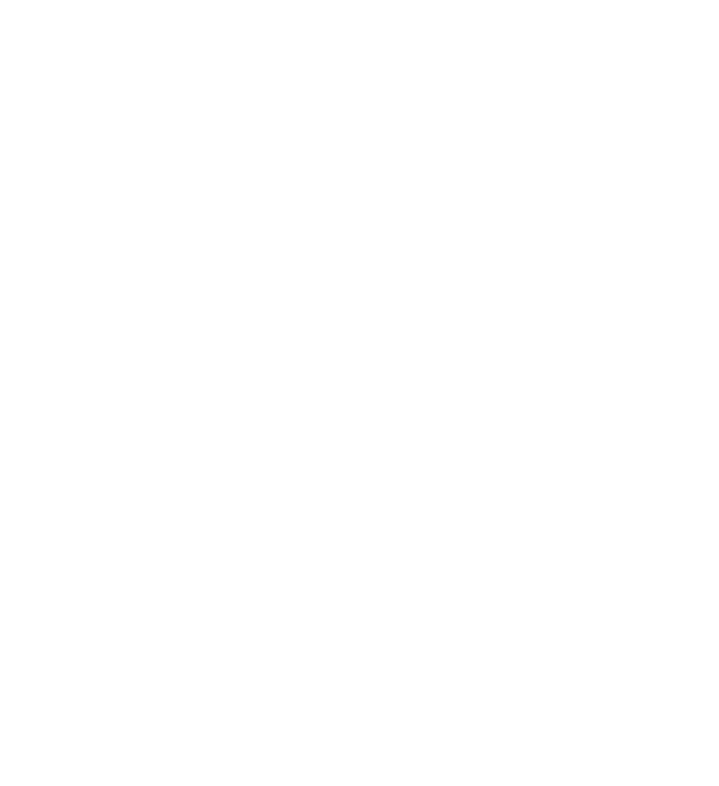
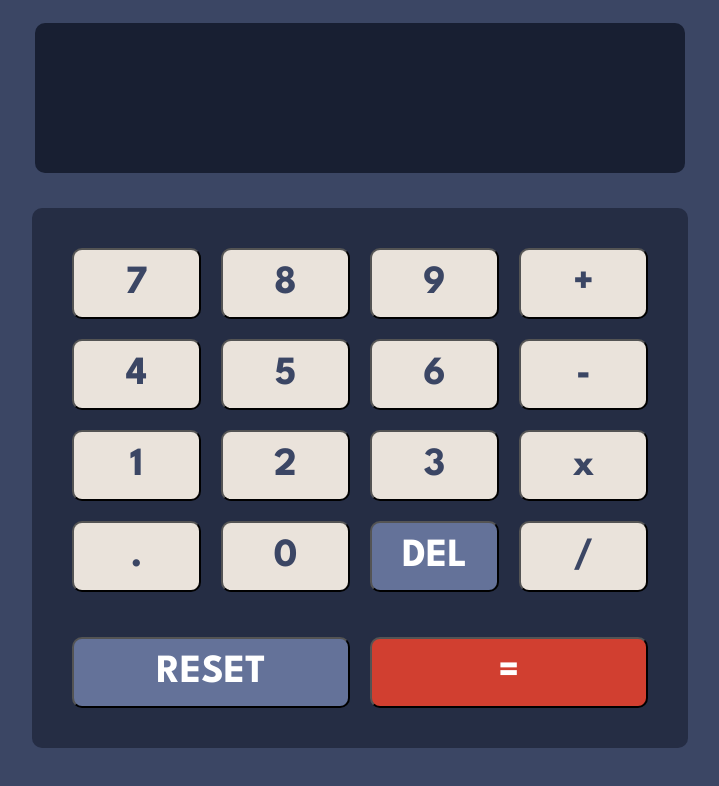
Before and after one commit to YoussefEltalyawy/calculator, a plain HTML site: page index.html in a window 1280 px wide. Shown: the whole page, without its empty margins (280-999 px from the left). Drawn offline with Linux system fonts and the light colour scheme.

Commit message:
Created a basic HTML calculator with buttons for each digit, each of the above functions and an Equals key

```diff
--- a/index.html
+++ b/index.html
@@ -1,13 +1,46 @@
 <!DOCTYPE html>
 <html lang="en">
   <head>
-  <meta charset="UTF-8">
-  <meta http-equiv="X-UA-Compatible" content="IE=edge">
-  <meta name="viewport" content="width=device-width, initial-scale=1.0">
+    <meta charset="UTF-8" />
+    <meta http-equiv="X-UA-Compatible" content="IE=edge" />
+    <meta name="viewport" content="width=device-width, initial-scale=1.0" />
     <title>Calculator</title>
     <script src="script.js"></script>
+    <link rel="stylesheet" href="style.css" />
+    <link rel="preconnect" href="https://fonts.googleapis.com" />
+    <link rel="preconnect" href="https://fonts.gstatic.com" crossorigin />
+    <link
+      href="https://fonts.googleapis.com/css2?family=League+Spartan:wght@400;500;600;700;800;900&display=swap"
+      rel="stylesheet"
+    />
   </head>
   <body>
-
+    <main class="calculator-container">
+      <div class="calculator-display"></div>
+      <div class="calculator-body">
+        <div class="calculator-buttons">
+          <button>7</button>
+          <button>8</button>
+          <button>9</button>
+          <button>+</button>
+          <button>4</button>
+          <button>5</button>
+          <button>6</button>
+          <button>-</button>
+          <button>1</button>
+          <button>2</button>
+          <button>3</button>
+          <button>x</button>
+          <button>.</button>
+          <button>0</button>
+          <button id="clear">DEL</button>
+          <button>/</button>
+        </div>
+        <div class="bottom-row">
+          <button id="clear">RESET</button>
+          <button id="equal">=</button>
+        </div>
+      </div>
+    </main>
   </body>
 </html>
--- a/script.js
+++ b/script.js
@@ -1,23 +1,36 @@
-function add(firstInt, secondInt) {
-  return firstInt + secondInt;
+let firstNumber;
+let operator;
+let secondNumber;
+
+function add(firstNumber, secondNumber) {
+  return firstNumber + secondNumber;
 }
 
-console.log(add(1,2)) //Now we have the fist function which is the add expected: 3
-
-function subtract(firstInt, secondInt) {
-  return firstInt - secondInt;
+function subtract(firstNumber, secondNumber) {
+  return firstNumber - secondNumber;
 }
 
-console.log(subtract(2,1)); // the subtract function works expected: 1
-
-function multiply(firstInt, secondInt) {
-  return firstInt * secondInt
+function multiply(firstNumber, secondNumber) {
+  return firstNumber * secondNumber;
 }
 
-console.log(multiply(5,2)); // the multiply function works expected: 10
-
-function divide(firstInt, secondInt) {
-  return firstInt / secondInt
+function divide(firstNumber, secondNumber) {
+  return firstNumber / secondNumber;
 }
 
-console.log(divide(4,2)); // the divide function works expected: 2
+function operate(firstNumber, secondNumber, operator) {
+  switch (operator) {
+    case "add":
+      return add(firstNumber, secondNumber);
+    case "subtract":
+      return subtract(firstNumber, secondNumber);
+    case "multiply":
+      return multiply(firstNumber, secondNumber);
+    case "divide":
+      return divide(firstNumber, secondNumber);
+  }
+}
+
+//Testing the operate function
+
+console.log(operate(4, 2, "divide")); // result shoud be 8
--- a/style.css
+++ b/style.css
@@ -0,0 +1,70 @@
+* {
+  margin: 0;
+  padding: 0;
+}
+
+body {
+  background-color: #3b4664;
+  font-family: 'League Spartan', sans-serif;
+  font-weight: 700;
+}
+
+.calculator-container {
+  display: flex;
+  flex-direction: column;
+  align-items: center;
+  justify-content: center;
+  height: 75vh;
+  margin-top: 85px;
+}
+
+.calculator-display {
+  background-color: #181f32;
+  color: white;
+  margin-bottom: 35px;
+  padding: 75px 35px ;
+  width: 580px;
+  border-radius: 10px;
+}
+
+.calculator-body {
+  display: grid;
+  background-color: #252d44;
+  align-items: center;
+  justify-content: center;
+  padding: 30px;
+  border-radius: 10px;
+}
+
+.calculator-buttons {
+  display: grid;
+  grid-template-columns: repeat(4, 1fr);
+  margin-bottom: 25px;
+}
+
+.bottom-row {
+  display: grid;
+  grid-template-columns: 1fr 1fr;
+}
+
+button {
+  background-color: #eae3db;
+  color: #3b4664;
+  margin: 10px;
+  text-align: center;
+  padding: 15px 30px;
+  font-size: 40px;
+  border-radius: 10px;
+  font-family: 'League Spartan', sans-serif;
+  font-weight: 700;
+}
+
+button#clear {
+  background-color: #647299;
+  color: white;
+}
+
+button#equal {
+  background-color: #d13f30;
+  color: white;
+}
```
Lines whose indentation alone changed are shown as unchanged.
